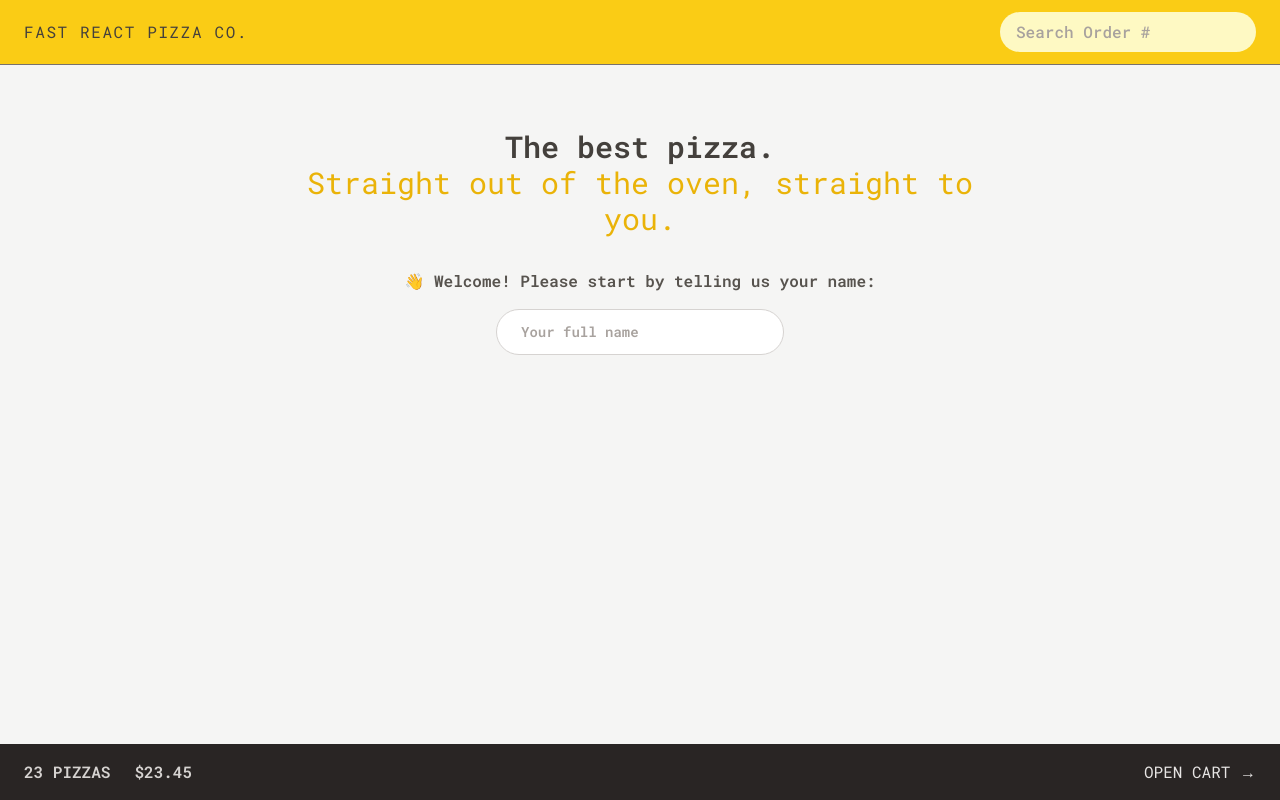
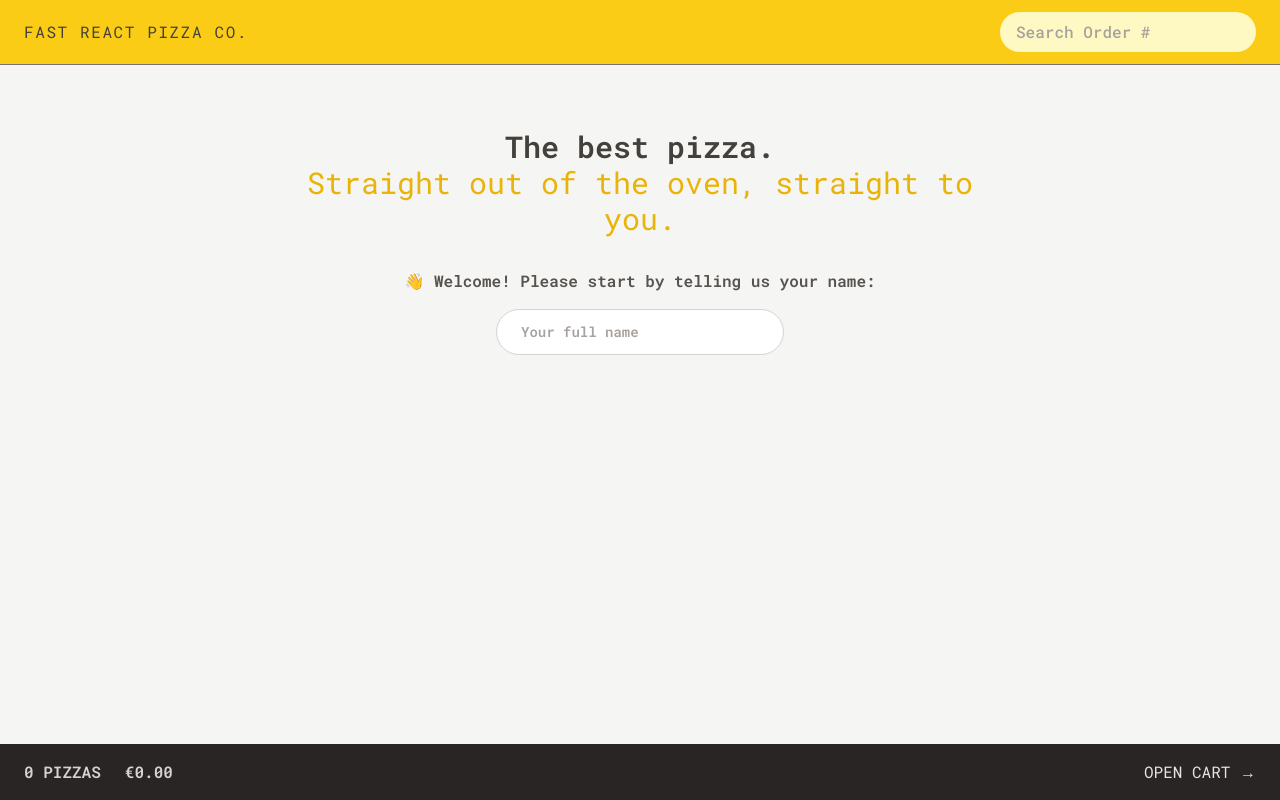
Before and after one commit to DevMasen/fast-react-pizza, a React (Vite) app: page / in a window 1280 px wide. Built offline with nearby package versions, Linux system fonts and the light colour scheme.

Commit message:
E316: feat: adding menu items to the cart

```diff
--- a/src/features/cart/CartOverview.jsx
+++ b/src/features/cart/CartOverview.jsx
@@ -1,10 +1,17 @@
 import { Link } from 'react-router';
+import { useSelector } from 'react-redux';
+/////////////////////////////////////
+import { formatCurrency } from '../../utils/helpers';
+//////////////////////////////////////////////////
 function CartOverview() {
+  const { cart } = useSelector((store) => store.cart);
+  const numPizzas = cart.reduce((sum, item) => item.quantity + sum, 0);
+  const totalPrice = cart.reduce((sum, item) => item.totalPrice + sum, 0);
   return (
     <div className="flex items-center justify-between bg-stone-800 px-4 py-4 text-sm uppercase text-stone-200 sm:px-6 md:text-base">
       <p className="space-x-4 font-semibold text-stone-300 sm:space-x-6">
-        <span>23 pizzas</span>
-        <span>$23.45</span>
+        <span>{numPizzas} pizzas</span>
+        <span>{formatCurrency(totalPrice)}</span>
       </p>
       <Link to="/cart">Open cart &rarr;</Link>
     </div>
--- a/src/features/cart/cartSlice.js
+++ b/src/features/cart/cartSlice.js
@@ -1,17 +1,7 @@
 import { createSlice } from '@reduxjs/toolkit';
 
 const initialState = {
-  //   cart: [],
-
-  cart: [
-    {
-      pizzaId: 12,
-      name: 'Mediterranean',
-      quantity: 2,
-      unitPrice: 16,
-      totalPrice: 32,
-    },
-  ],
+  cart: [],
 };
 
 const cartSlice = createSlice({
--- a/src/features/menu/MenuItem.jsx
+++ b/src/features/menu/MenuItem.jsx
@@ -1,8 +1,26 @@
 import { formatCurrency } from '../../utils/helpers';
 import Button from '../../ui/Button';
+import { useDispatch, useSelector } from 'react-redux';
+import { addItem } from '../cart/cartSlice';
 function MenuItem({ pizza }) {
-  // const { id, name, unitPrice, ingredients, soldOut, imageUrl } = pizza;
-  const { name, unitPrice, ingredients, soldOut, imageUrl } = pizza;
+  const { id, name, unitPrice, ingredients, soldOut, imageUrl } = pizza;
+  const { cart } = useSelector((store) => store.cart);
+
+  const isItemAdded = cart.some((item) => item.pizzaId === id);
+  const quantity = isItemAdded ? cart.find((item) => item.pizzaId === id).quantity : 0;
+
+  const dispatch = useDispatch();
+
+  function handleAddToCart() {
+    const newItem = {
+      pizzaId: id,
+      name,
+      quantity: 1,
+      unitPrice,
+      totalPrice: unitPrice * 1,
+    };
+    dispatch(addItem(newItem));
+  }
 
   return (
     <li className="flex gap-4 py-2">
@@ -18,7 +36,20 @@ function MenuItem({ pizza }) {
           ) : (
             <p className="text-sm uppercase tracking-wide text-stone-500 md:text-base">Sold out</p>
           )}
-          <Button type="small">add to cart</Button>
+          {!soldOut && !isItemAdded && (
+            <Button type="small" onClick={handleAddToCart}>
+              add to cart
+            </Button>
+          )}
+          {isItemAdded && (
+            <>
+              <div>
+                <button>-</button>
+                <span>{quantity}</span>
+                <button>+</button>
+              </div>
+            </>
+          )}
         </div>
       </div>
     </li>
--- a/src/ui/Button.jsx
+++ b/src/ui/Button.jsx
@@ -1,6 +1,6 @@
 import { Link } from 'react-router';
 
-function Button({ children, disabled, to, type }) {
+function Button({ children, disabled, to, type, onClick }) {
   const base =
     'inline-block rounded-full bg-yellow-400 font-semibold uppercase tracking-wide text-stone-800 transition-colors duration-300 hover:bg-yellow-300 focus:bg-yellow-300 focus:outline-none focus:ring focus:ring-yellow-300 focus:ring-offset-2 disabled:cursor-not-allowed text-sm';
 
@@ -18,6 +18,14 @@ function Button({ children, disabled, to, type }) {
       </Link>
     );
 
+  if (onClick) {
+    return (
+      <button onClick={onClick} disabled={disabled} className={styles[type]}>
+        {children}
+      </button>
+    );
+  }
+
   return (
     <button disabled={disabled} className={styles[type]}>
       {children}
```
